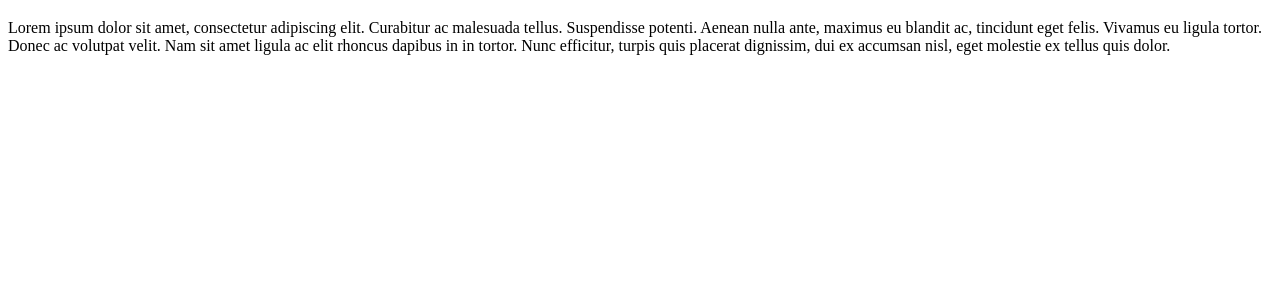
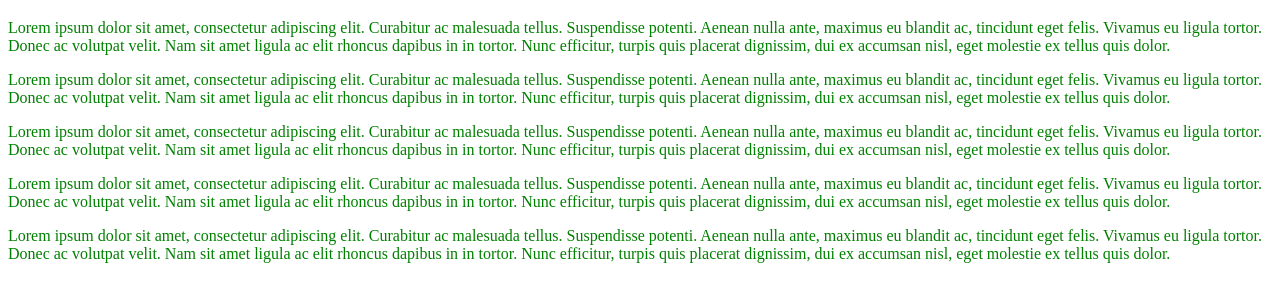
Before and after one commit to fbianchis/curso_html_css, a plain HTML site: page CSS/index.html in a window 1280 px wide. Shown: the part 61-362 px from the top of the page. Drawn offline with Linux system fonts and the light colour scheme.

Commit message:
Arquivos até o término da aula 2 do módulo 2

```diff
--- a/CSS/index.html
+++ b/CSS/index.html
@@ -17,5 +17,29 @@
             Nam sit amet ligula ac elit rhoncus dapibus in in tortor.
             Nunc efficitur, turpis quis placerat dignissim, dui ex accumsan nisl, eget molestie ex tellus quis dolor.
         </p>
+        <p>
+            Lorem ipsum dolor sit amet, consectetur adipiscing elit. Curabitur ac malesuada tellus. Suspendisse potenti.
+            Aenean nulla ante, maximus eu blandit ac, tincidunt eget felis. Vivamus eu ligula tortor. Donec ac volutpat velit.
+            Nam sit amet ligula ac elit rhoncus dapibus in in tortor.
+            Nunc efficitur, turpis quis placerat dignissim, dui ex accumsan nisl, eget molestie ex tellus quis dolor.
+        </p>
+        <p>
+            Lorem ipsum dolor sit amet, consectetur adipiscing elit. Curabitur ac malesuada tellus. Suspendisse potenti.
+            Aenean nulla ante, maximus eu blandit ac, tincidunt eget felis. Vivamus eu ligula tortor. Donec ac volutpat velit.
+            Nam sit amet ligula ac elit rhoncus dapibus in in tortor.
+            Nunc efficitur, turpis quis placerat dignissim, dui ex accumsan nisl, eget molestie ex tellus quis dolor.
+        </p>
+        <p>
+            Lorem ipsum dolor sit amet, consectetur adipiscing elit. Curabitur ac malesuada tellus. Suspendisse potenti.
+            Aenean nulla ante, maximus eu blandit ac, tincidunt eget felis. Vivamus eu ligula tortor. Donec ac volutpat velit.
+            Nam sit amet ligula ac elit rhoncus dapibus in in tortor.
+            Nunc efficitur, turpis quis placerat dignissim, dui ex accumsan nisl, eget molestie ex tellus quis dolor.
+        </p>
+        <p>
+            Lorem ipsum dolor sit amet, consectetur adipiscing elit. Curabitur ac malesuada tellus. Suspendisse potenti.
+            Aenean nulla ante, maximus eu blandit ac, tincidunt eget felis. Vivamus eu ligula tortor. Donec ac volutpat velit.
+            Nam sit amet ligula ac elit rhoncus dapibus in in tortor.
+            Nunc efficitur, turpis quis placerat dignissim, dui ex accumsan nisl, eget molestie ex tellus quis dolor.
+        </p>
     </body>
 </html>
--- a/CSS/styles.css
+++ b/CSS/styles.css
@@ -1,3 +1,6 @@
 h1{
     color: red;
 }
+p{
+    color:green;
+}
```
